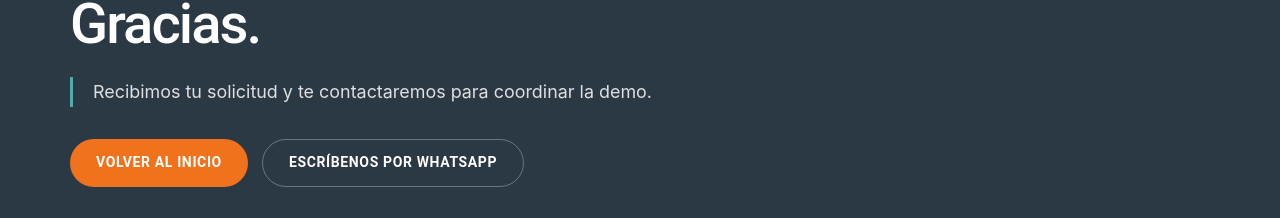
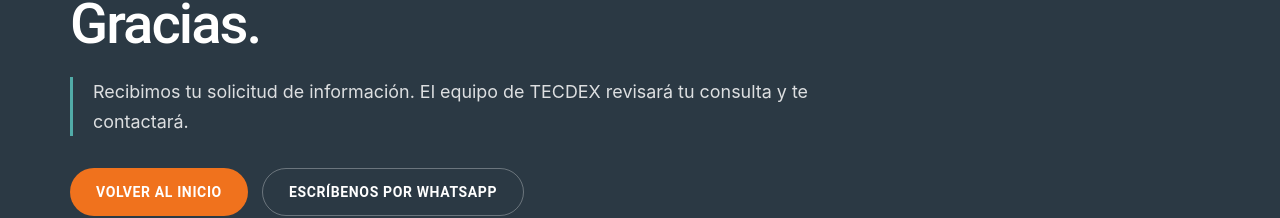
Before and after one commit to Tecdex-SpA/tcdx-threatwatch, a Next.js app: page /gracias in a window 1280 px wide. Shown: the part 259-477 px from the top of the page. Built offline with nearby package versions, Linux system fonts and the light colour scheme; no server answers.

Commit message:
fix(f0): contacto en lugar de agendar demo

```diff
--- a/app/gracias/page.tsx
+++ b/app/gracias/page.tsx
@@ -3,7 +3,7 @@ import { whatsappUrl } from "../../lib/site";
 import { LeadFrameNotifier } from "../components/LeadFrameNotifier";
 import { SiteFooter, SiteHeader } from "../components/SiteChrome";
 
-// Página de confirmación del formulario de demo (doc 50 §5, P0-10). Sin indexar, fuera
+// Página de confirmación del formulario de contacto (doc 50 §5, P0-10). Sin indexar, fuera
 // del sitemap y de llms.txt. No dispara eventos de GA4.
 
 export const metadata: Metadata = {
@@ -20,7 +20,7 @@ export default function GraciasPage() {
       <section className="page-hero thanks-hero" data-location="gracias">
         <div className="container">
           <h1>Gracias.</h1>
-          <p className="answer-block">Recibimos tu solicitud y te contactaremos para coordinar la demo.</p>
+          <p className="answer-block">Recibimos tu solicitud de información. El equipo de TECDEX revisará tu consulta y te contactará.</p>
           <div className="hero-actions">
             <a className="button primary" href="/">Volver al inicio</a>
             <a className="button ghost" href={whatsappUrl} target="_blank" rel="noopener noreferrer">
```
